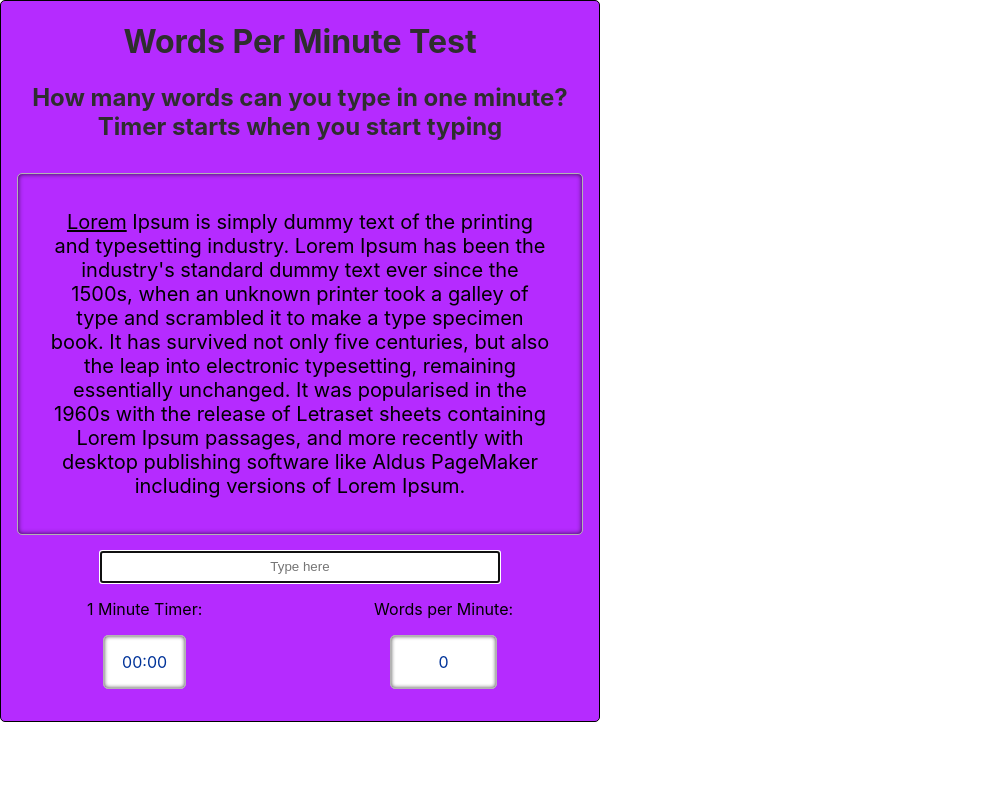
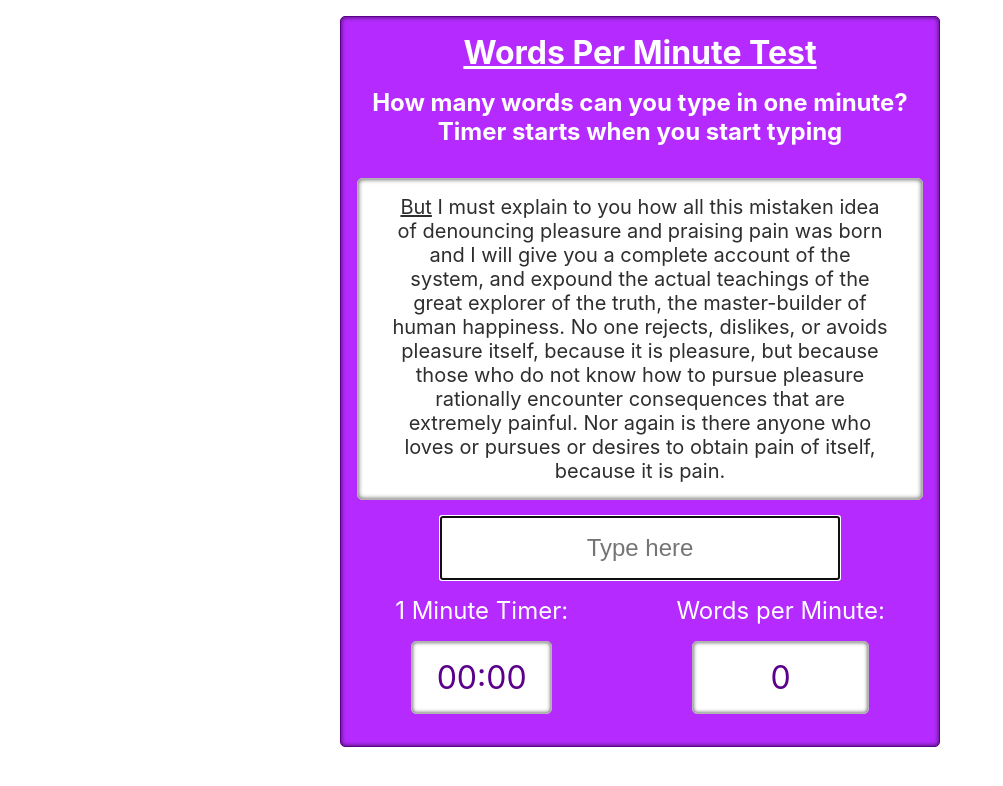
Before and after one commit to buncakeroll/typing-game, a React (Create React App) app: page / in a window 1280 px wide. Shown: the top 786 px of the page, without its empty margins (0-1003 px from the left). Built offline with nearby package versions, Linux system fonts and the light colour scheme.

Commit message:
updated styling

```diff
--- a/src/App.scss
+++ b/src/App.scss
@@ -1,11 +1,13 @@
 html {
   box-sizing: border-box;
+
 }
 
 *,
 *:before,
 *:after {
   box-sizing: border-box;
+  margin: 0 auto;
 }
 
 
@@ -26,36 +28,44 @@ html {
 }
 
 .game {
+  margin-top: 1rem;
   display: flex;
   flex-direction: column;
   max-width: 600px;
-  border: 1px solid black;
+  border: 1px solid #5a008a;
   border-radius: 5px;
   background: #b52bff;
+  color: white;
+  -webkit-box-shadow: inset 0px 0px 5px 0px rgba(0,0,0,0.75);
+  -moz-box-shadow: inset 0px 0px 5px 0px rgba(0,0,0,0.75);
+  box-shadow: inset 0px 0px 5px 0px rgba(0,0,0,0.75);
 }
 
 .header {
   align-self: center;
-  color: #2e2e2e;
+  color: white;
 
   &--title {
+    padding: 1rem 0;
+    text-decoration: underline;
     text-align: center;
   }
+
+
 }
 
 h2 {
   margin: 0;
   text-align: center;
 
-  &:first-child {
-    margin: 2rem 0 0;
-  }
 }
 
 .container {
   padding: 1rem 2rem;
   margin: 2rem 1rem 1rem;
   text-align: center;
+  color: #2e2e2e;
+  background: white;
   border: 1px solid #b3b3b3;
   border-radius: 5px;
   font-size: 1.25rem;
@@ -66,10 +76,12 @@ box-shadow: inset 0px 0px 5px 0px rgba(0,0,0,0.75);
 
 input[type=text] {
   display: block;
+  padding: 1rem;
   margin: 0 auto;
   text-align: center;
   min-width: 400px;
   min-height: 2rem;
+  font-size: 1.5rem;
 
 }
 
@@ -78,6 +90,7 @@ input[type=text] {
   display: flex;
   flex-direction: column;
   text-align: center;
+  font-size: 1.5rem;
   padding: 1rem;
   margin: 0 auto;
 
@@ -86,7 +99,8 @@ input[type=text] {
 .box {
   padding: 1rem;
 margin: 1rem;
-color: #003399;
+font-size: 2rem;
+color: #5a008a;
   background-color: white;
 border: 1px #b3b3b3 solid;
 border-radius: 5px;
--- a/src/data.json
+++ b/src/data.json
@@ -3,6 +3,12 @@
     "data": [
        {
            "text": "Lorem Ipsum is simply dummy text of the printing and typesetting industry. Lorem Ipsum has been the industry's standard dummy text ever since the 1500s, when an unknown printer took a galley of type and scrambled it to make a type specimen book. It has survived not only five centuries, but also the leap into electronic typesetting, remaining essentially unchanged. It was popularised in the 1960s with the release of Letraset sheets containing Lorem Ipsum passages, and more recently with desktop publishing software like Aldus PageMaker including versions of Lorem Ipsum."
+       },
+       {
+        "text": "There are many variations of passages of Lorem Ipsum available, but the majority have suffered alteration in some form, by injected humour, or randomised words which don't look even slightly believable. If you are going to use a passage of Lorem Ipsum, you need to be sure there isn't anything embarrassing hidden in the middle of text. All the Lorem Ipsum generators on the Internet tend to repeat predefined chunks as necessary, making this the first true generator on the Internet. It uses a dictionary of over 200 Latin words, combined with a handful of model sentence structures."
+       },
+       {
+        "text": "But I must explain to you how all this mistaken idea of denouncing pleasure and praising pain was born and I will give you a complete account of the system, and expound the actual teachings of the great explorer of the truth, the master-builder of human happiness. No one rejects, dislikes, or avoids pleasure itself, because it is pleasure, but because those who do not know how to pursue pleasure rationally encounter consequences that are extremely painful. Nor again is there anyone who loves or pursues or desires to obtain pain of itself, because it is pain."
        }
     ]
 
```
